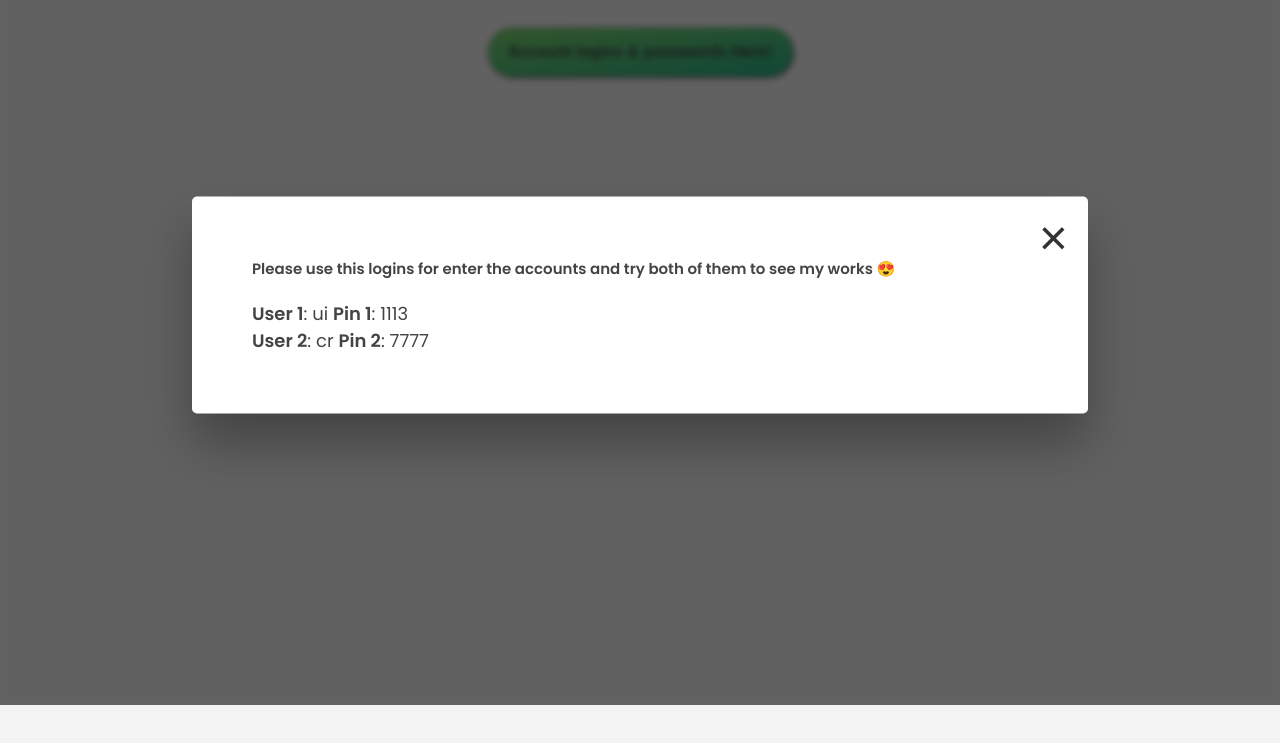
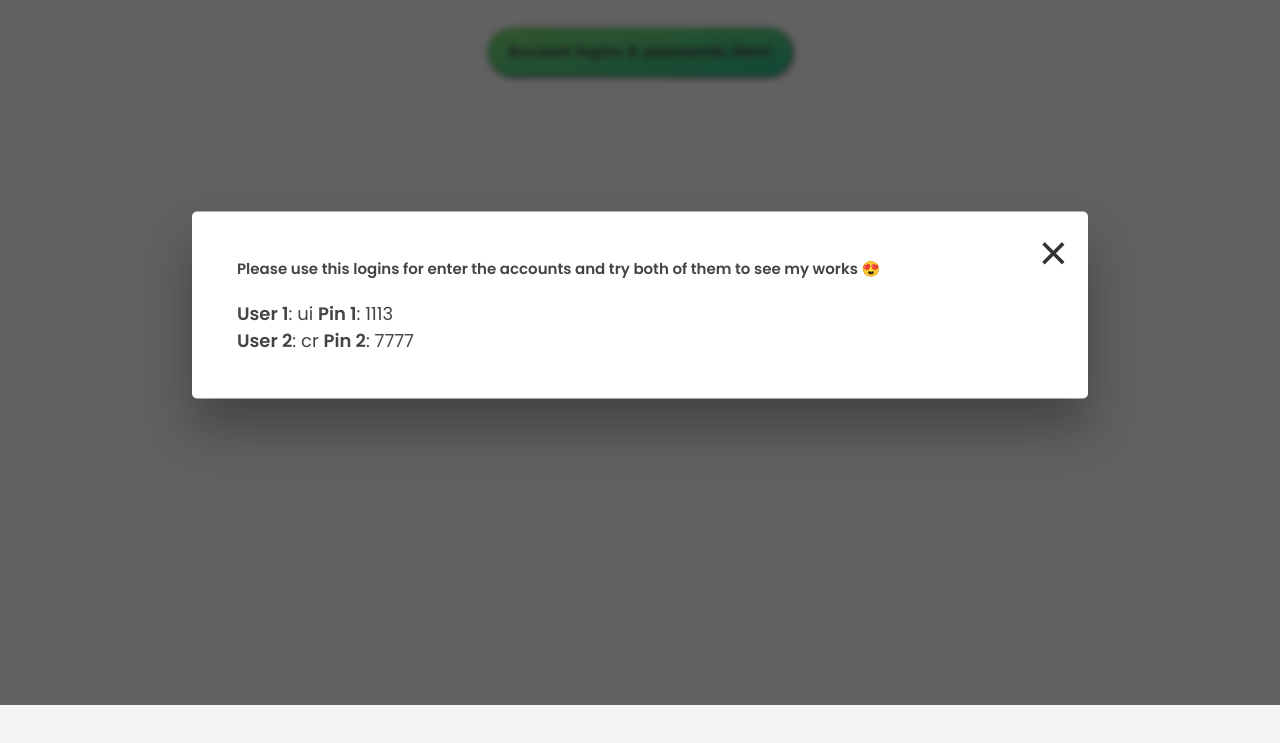
Before and after one commit to Ikromkhurozov/money-transfer-banking-app, a plain HTML site: page index.html in a window 1280 px wide. Both pictures are taken after a click on the button "Account logins & passwords Here!". Shown: the part 95-838 px from the top of the page. Drawn offline with Linux system fonts and the light colour scheme.

Commit message:
changes in modal styles

```diff
--- a/style.css
+++ b/style.css
@@ -356,7 +356,7 @@ p {
     width: 70%;
 
     background-color: white;
-    padding: 6rem;
+    padding: 4.5rem;
     border-radius: 5px;
     box-shadow: 0 3rem 5rem rgba(0, 0, 0, 0.3);
     z-index: 10;
```
